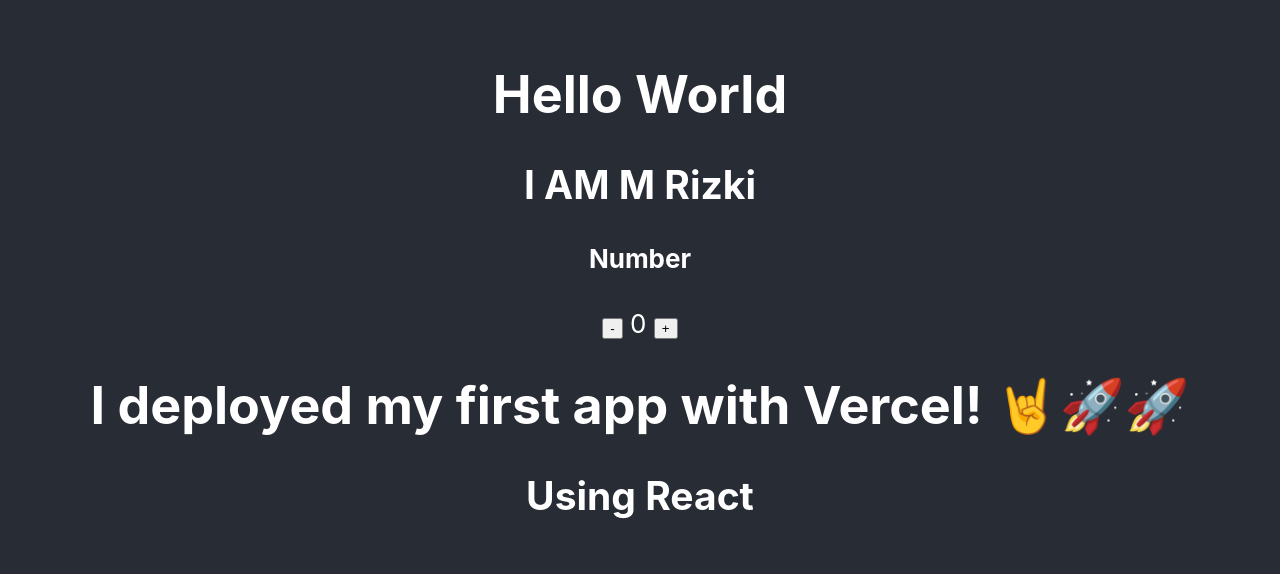
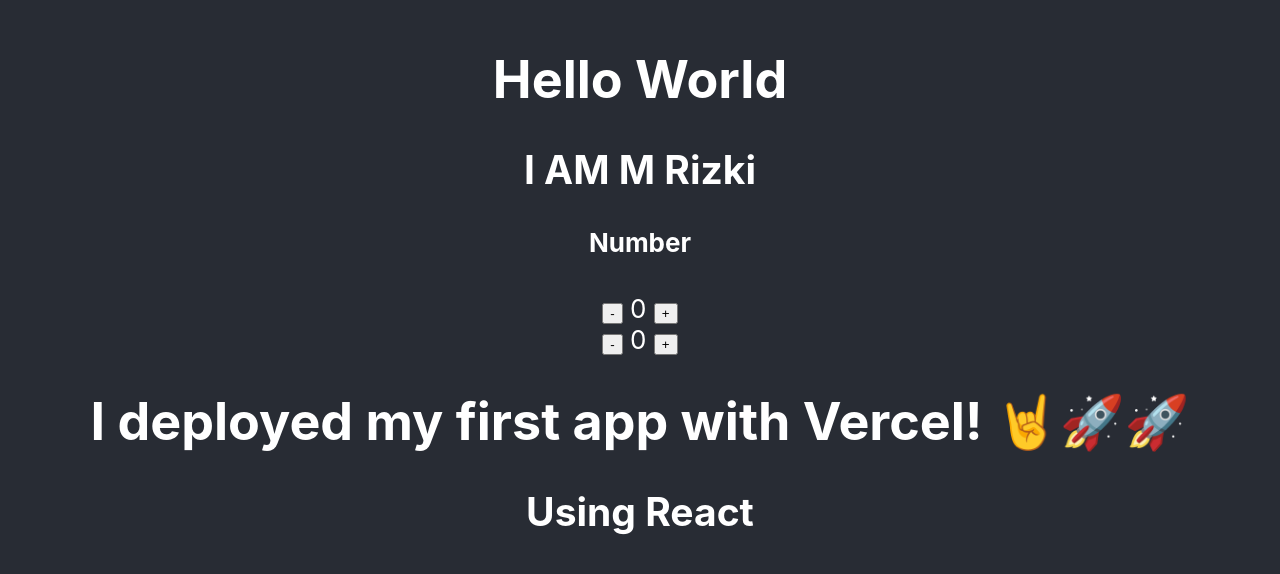
Before and after one commit to rizki97mr/rizki-reactjs1, a React (Create React App) app: page / in a window 1280 px wide. Shown: the part 110-684 px from the top of the page. Built offline with nearby package versions, Linux system fonts and the light colour scheme.

Commit message:
useState in FunctionalComponent

```diff
--- a/src/Materi/Komponen/pembahasan/FunctionalComponent.jsx
+++ b/src/Materi/Komponen/pembahasan/FunctionalComponent.jsx
@@ -1,6 +1,22 @@
+import { useState } from "react";
+
 const FunctionalComponent = ({code}) => {
+    const [value, setValue] = useState(0);
+
+    const handlePlus = () => {
+        setValue(value + 1);
+    }
+
+    const handleMinus = () => {
+        if(value > 0)
+        setValue(value - 1);
+    }
+
     return (
         <div>
+            <button onClick={handleMinus}>-</button>
+            <span>{' '}{value}{' '}</span>
+            <button onClick={handlePlus}>+</button>
             <h1>I deployed my first app with Vercel! 🤘🚀🚀</h1>
             <h2>Using {code}</h2>
         </div>
```
